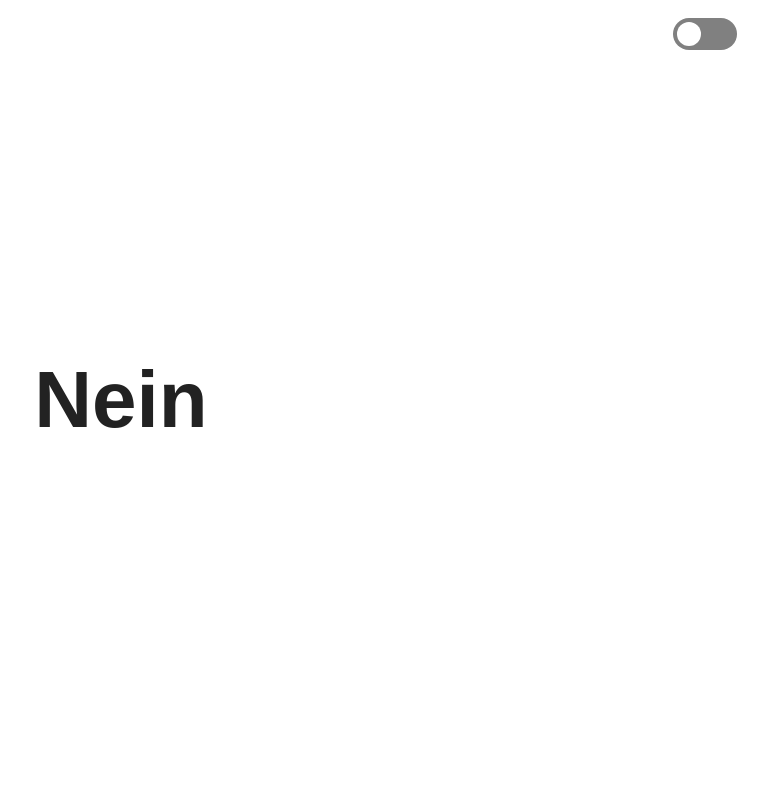
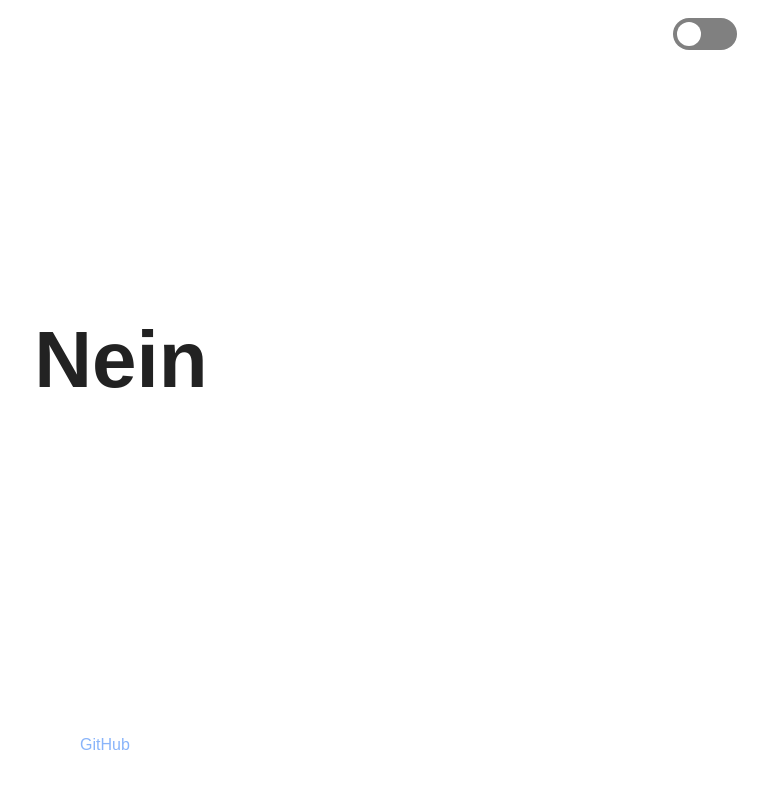
Before and after one commit to istesmittwoch/istesmittwoch.github.io, a plain HTML site: page index.html in a window 1280 px wide. Shown: the whole page, without its empty margins (519-1280 px from the left). Drawn offline with Linux system fonts and the light colour scheme.

Commit message:
Use header and footer elements for linking to github

```diff
--- a/css/style.css
+++ b/css/style.css
@@ -15,21 +15,13 @@ body {
   background-color: var(--bg-color);
   color: var(--text-color);
 
-  height: 100vh;
   margin: 0;
-  display: flex;
-  justify-content: center;
-  align-items: center;
 }
 
-.toggle-container {
+header {
   position: absolute;
   top: 0;
   right: 1.5rem;
-}
-
-h1 {
-  font-size: 5rem;
 }
 
 input {
@@ -74,6 +66,38 @@ label:active:after {
   width: 2.5rem;
 }
 
+main {
+  display: flex;
+  justify-content: center;
+  align-items: center;
+  height: 90vh;
+}
+
+h1 {
+  font-size: 5rem;
+}
+
+footer ul {
+  list-style: none;
+  display: flex;
+  justify-content: center;
+  padding: 0;
+}
+
+footer ul li {
+  margin-right: 2rem;
+}
+
+footer ul li:not(:last-child)::after {
+  content: "|";
+  margin-left: 2rem;
+}
+
+a {
+  color: #89b4fa;
+  text-decoration: none;
+}
+
 @media (prefers-color-scheme: light) {
   /* defaults to light theme */
   body {
--- a/index.html
+++ b/index.html
@@ -8,11 +8,21 @@
   <link rel="stylesheet" href="css/style.css">
 </head>
 <body>
-  <div class="toggle-container">
+  <header>
     <input type="checkbox" id="theme-toggle">
     <label for="theme-toggle">Light Mode</label>
-  </div>
-  <script src="js/script.js"></script>
-  <noscript>Dein Browser unterstützt kein JavaScript!</noscript>
+  </header>
+
+  <main>
+    <script src="js/script.js"></script>
+    <noscript>Dein Browser unterstützt kein JavaScript!</noscript>
+    <h1 id="result"></h1>
+  </main>
+
+  <footer>
+    <ul>
+      <li><a href="https://github.com/istesmittwoch/istesmittwoch.github.io" target="_blank">GitHub</a></li>
+    </ul>
+  </footer>
 </body>
 </html>
--- a/js/script.js
+++ b/js/script.js
@@ -1,13 +1,12 @@
 document.addEventListener('DOMContentLoaded', () => {
-  const h1Element = document.createElement('h1');
-  document.body.appendChild(h1Element);
+  const element = document.querySelector('#result');
 
   const currentDate = new Date()
   if (currentDate.getDay() === 3) {
-    h1Element.textContent = 'Es ist Mittwoch, meine Kerle';
+    element.textContent = 'Es ist Mittwoch, meine Kerle';
   }
   else {
-    h1Element.textContent = 'Nein';
+    element.textContent = 'Nein';
   }
 })
 
```
